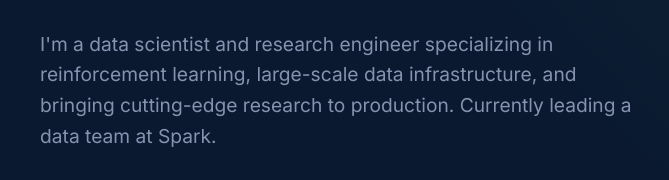
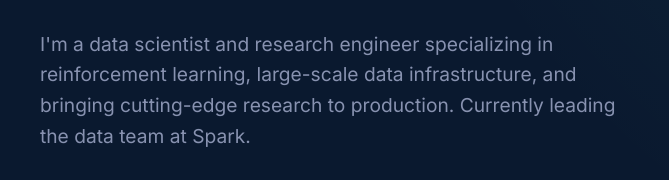
Before and after one commit to louis-monier/louis-monier.github.io, a plain HTML site: page index.html in a window 1280 px wide. Shown: the part 406-586 px from the top of the page, 152-821 px from the left. Drawn offline with Linux system fonts and the light colour scheme.

Commit message:
fix important typo

```diff
--- a/index.html
+++ b/index.html
@@ -119,7 +119,7 @@
         <p>
           I'm a data scientist and research engineer specializing in reinforcement learning,
           large-scale data infrastructure, and bringing cutting-edge research to production.
-          Currently leading a data team at Spark.
+          Currently leading the data team at Spark.
         </p>
         <a class="btn" href="assets/CV_MONIER_2025.pdf" target="_blank" rel="noopener">Download CV</a>
       </div>
```
